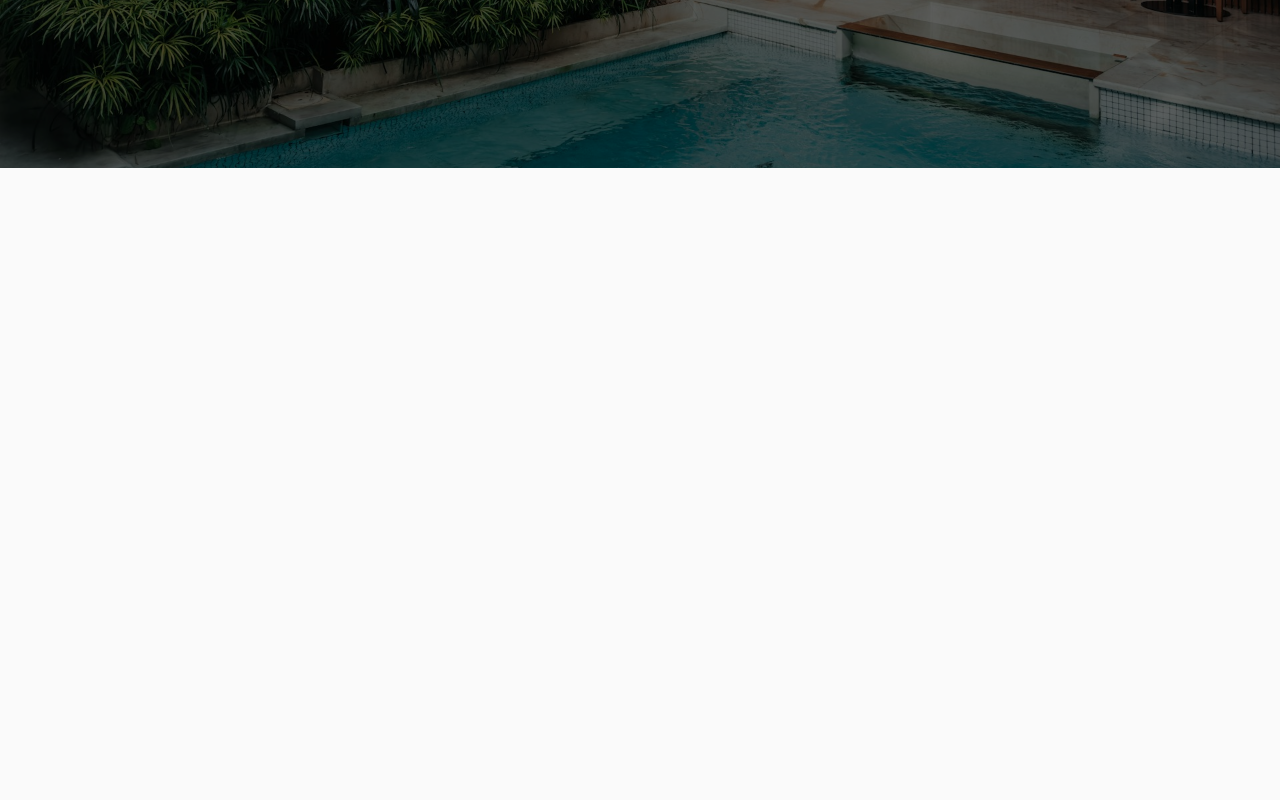
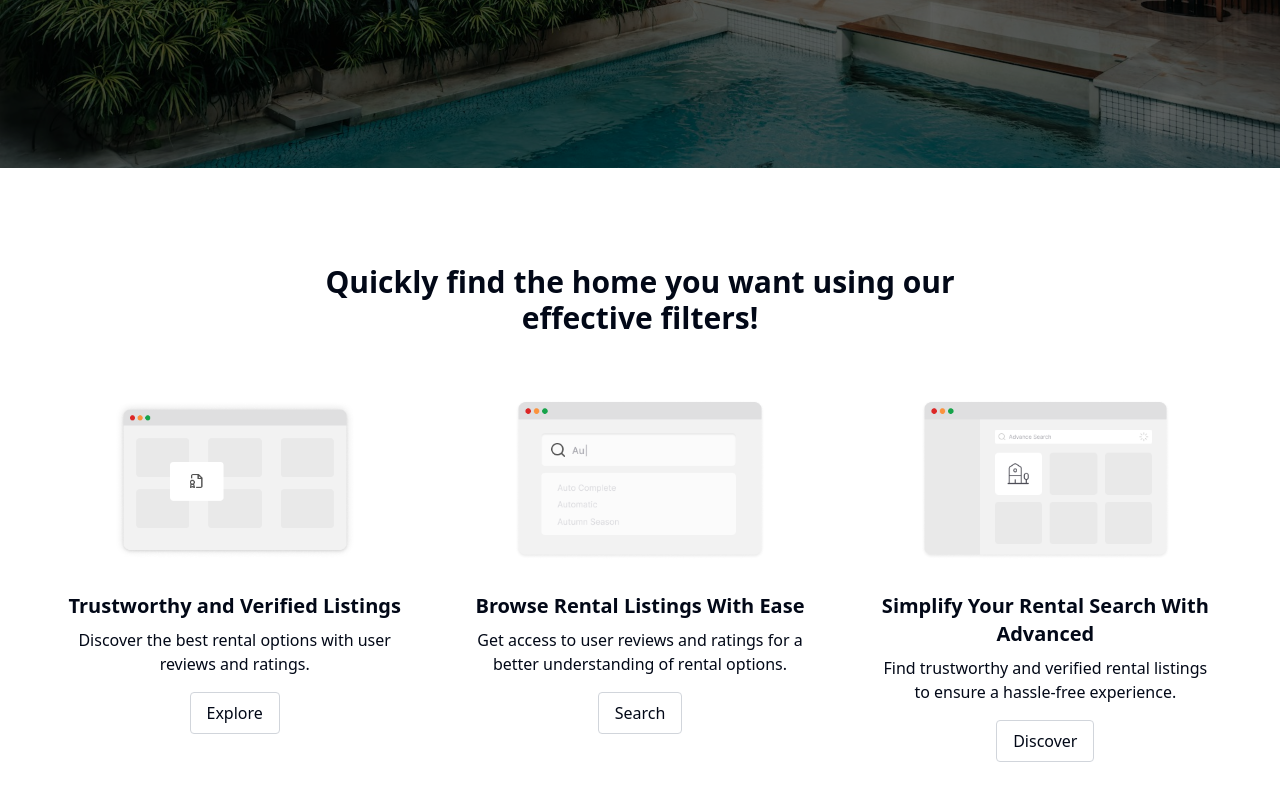
Before and after one commit to saira512dev/RealEstate, a Next.js app: page /landing in a window 1280 px wide. Shown: the part 682-1482 px from the top of the page. Before the commit the page ends 850 px from the top, so only its background shows below. Built offline with nearby package versions, Linux system fonts and the light colour scheme; no server answers.

Commit message:
completed features section

```diff
--- /dev/null
+++ b/src/app/(nondashboard)/landing/FeaturesSection.tsx
@@ -0,0 +1,104 @@
+"use client";
+
+import React from 'react';
+import { motion } from "framer-motion";
+import Image from 'next/image';
+import Link from 'next/link';
+
+const containerVariants = {
+    hidden: { opacity: 0, y: 50},
+    visible: {
+        opacity: 1,
+        y: 0,
+        transition: {
+            duration: 0.5,
+            staggerChildren: 0.2
+        }
+    }
+}
+
+const itemVariants = {
+    hidden: { opacity: 0, y: 20},
+    visible: { opacity: 1, y: 0}
+}
+const FeaturesSection = () => {
+  return (
+    <motion.div initial="hidden"
+      whileInView="visible"
+      viewport={{ once:true }}
+      variants={containerVariants}
+      className="py-24 px-6 sm:px-8 lg:px-12 xl:px-16 bg-white">
+        <div className="max-w-4xl xl:max-w-6xl mx-auto">
+            <motion.h2
+              variants={itemVariants}
+              className="text-3xl font-bold text-center mb-12 w-full sm:w-2/3 mx-auto">
+                Quickly find the home you want using our effective filters!
+            </motion.h2>
+            <div className="grid grid-cols-1 md:grid-cols-3 gap-8 lg:gap-12 xl:gap-16">
+                {[0,1,2].map(index => (
+                    <motion.div key={index} variants={itemVariants}>
+                        <FeatureCard
+                            imageSrc={`/landing-search${3 - index}.png`}
+                            title={
+                                [
+                                    "Trustworthy and Verified Listings",
+                                    "Browse Rental Listings With Ease",
+                                    "Simplify Your Rental Search With Advanced"
+                                ][index]
+                            }
+                            description={
+                                [
+                                    "Discover the best rental options with user reviews and ratings.",
+                                    "Get access to user reviews and ratings for a better understanding of rental options.",
+                                    "Find trustworthy and verified rental listings to ensure a hassle-free experience."
+                                ][index]
+                            }
+                            linkText={["Explore", "Search", "Discover"][index]}
+                            linkHref={["/explore", "/search", "/discover"][index]}
+                        />
+                    </motion.div>
+                ))}
+            </div>
+
+        </div>
+    </motion.div>
+  )
+}
+
+const FeatureCard = ({
+    imageSrc,
+    title,
+    description,
+    linkText,
+    linkHref
+}: {
+    imageSrc: string;
+    title: string;
+    description: string;
+    linkText: string;
+    linkHref: string;
+}) => (
+    <div className="text-center">
+        <div className="p-4 rounded-lg mb-4 flex items-center justify-center h-48">
+            <Image
+              src={imageSrc}
+              width={400}
+              height={400}
+              className="w-full h-full object-contain"
+              alt={title}
+              />
+        </div>
+        <h3 className="text-xl font-semibold mb-2">{title}</h3>
+        <p className="mb-4">{description}</p>
+        <Link
+            href={linkHref}
+            className="inline-block border border-gray-300 rounded px-4 py-2 hover:bg-gray-100"
+            scroll={false}
+        >
+            {linkText}
+        </Link>
+
+    </div>
+)
+
+export default FeaturesSection;
--- a/src/app/(nondashboard)/landing/page.tsx
+++ b/src/app/(nondashboard)/landing/page.tsx
@@ -1,9 +1,13 @@
 import React from 'react'
 import HeroSection from './HeroSection';
+import FeaturesSection from './FeaturesSection';
 
 const Landing = () => {
   return (
-    <div><HeroSection /></div>
+    <div>
+        <div><HeroSection /></div>
+        <div><FeaturesSection /></div>
+    </div>
   )
 }
 
```
